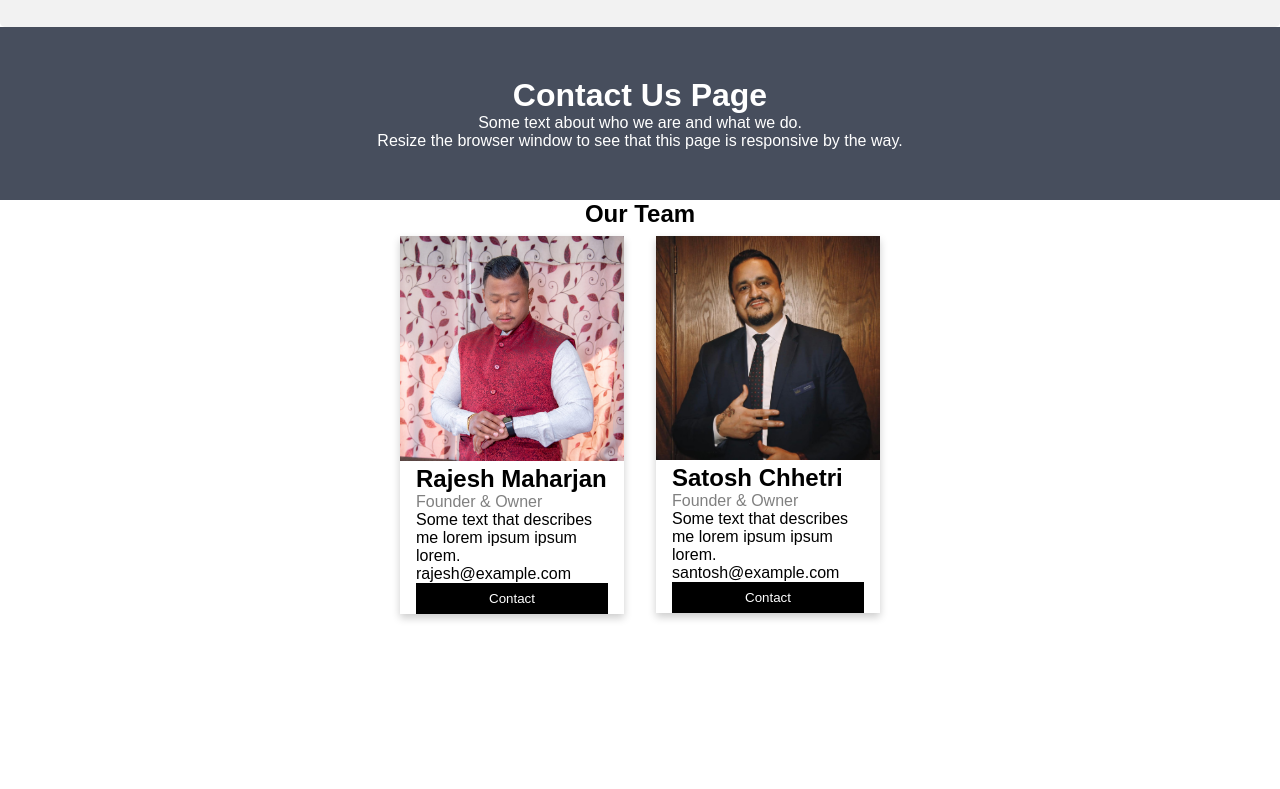
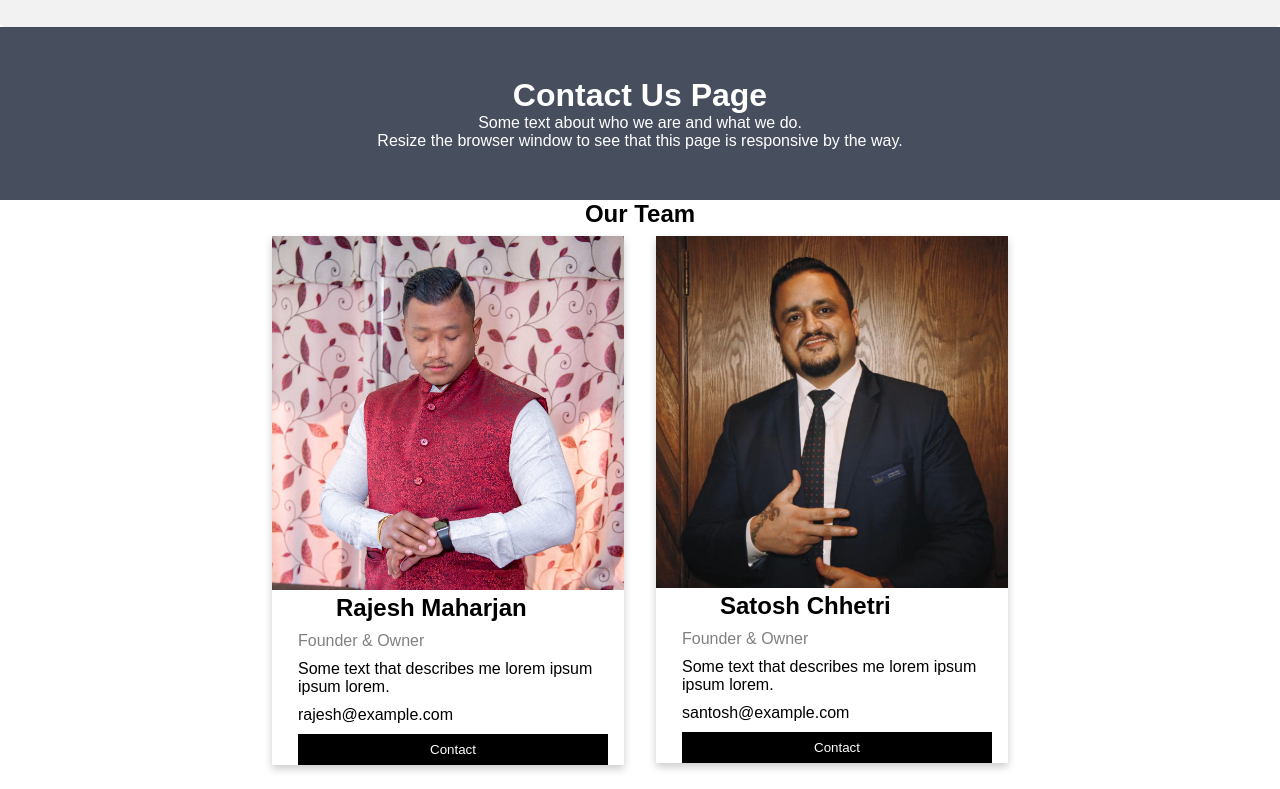
Before and after one commit to anand-97/anand-97.github, a plain HTML site: page Contact-Us.html in a window 1280 px wide. Shown: the part 710-1499 px from the top of the page. Before the commit the page ends 1348 px from the top, so only its background shows below. Drawn offline with nearby package versions, Linux system fonts and the light colour scheme.

Commit message:
Update Contact-Us.html

```diff
--- a/Contact-Us.html
+++ b/Contact-Us.html
@@ -146,17 +146,34 @@ input[type=submit]:hover {
 .owner{
   display: flex;
   justify-content: center;
-  align-items: center;
+  align-items: stretch;
 }
 .column1 {
-width: 20%;
-margin-bottom: 16px;
-padding: 0 8px;
+  flex-wrap: wrap;
+  width: 30%;
+  margin-bottom: 16px;
+  padding: 0 8px;
 }
 
 .card {
-  box-shadow: 0 4px 8px 0 rgba(0, 0, 0, 0.2);
-  margin: 8px;
+box-shadow: 0 4px 8px 0 rgba(0, 0, 0, 0.2);
+margin: 8px;
+}
+.card p{
+  padding-left: 10px;
+  padding-top: 10px;
+}
+.card h2{
+  padding-left: 15%;
+}
+
+.profile{
+  padding-left: 20%;
+  justify-content: center;
+  width: 80%;
+}
+.profile img{
+  border-radius: 50%;
 }
 
 .about-section {
```
